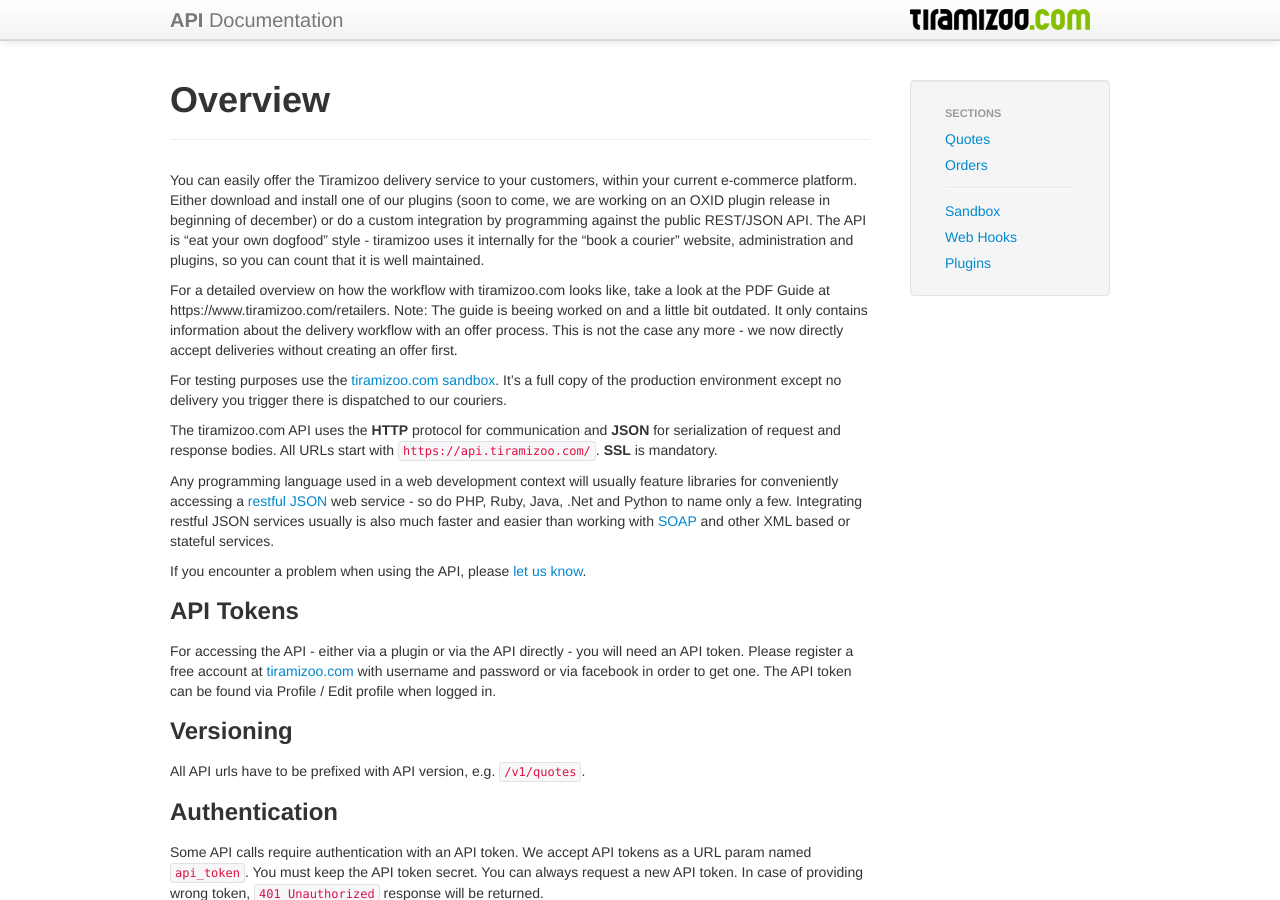
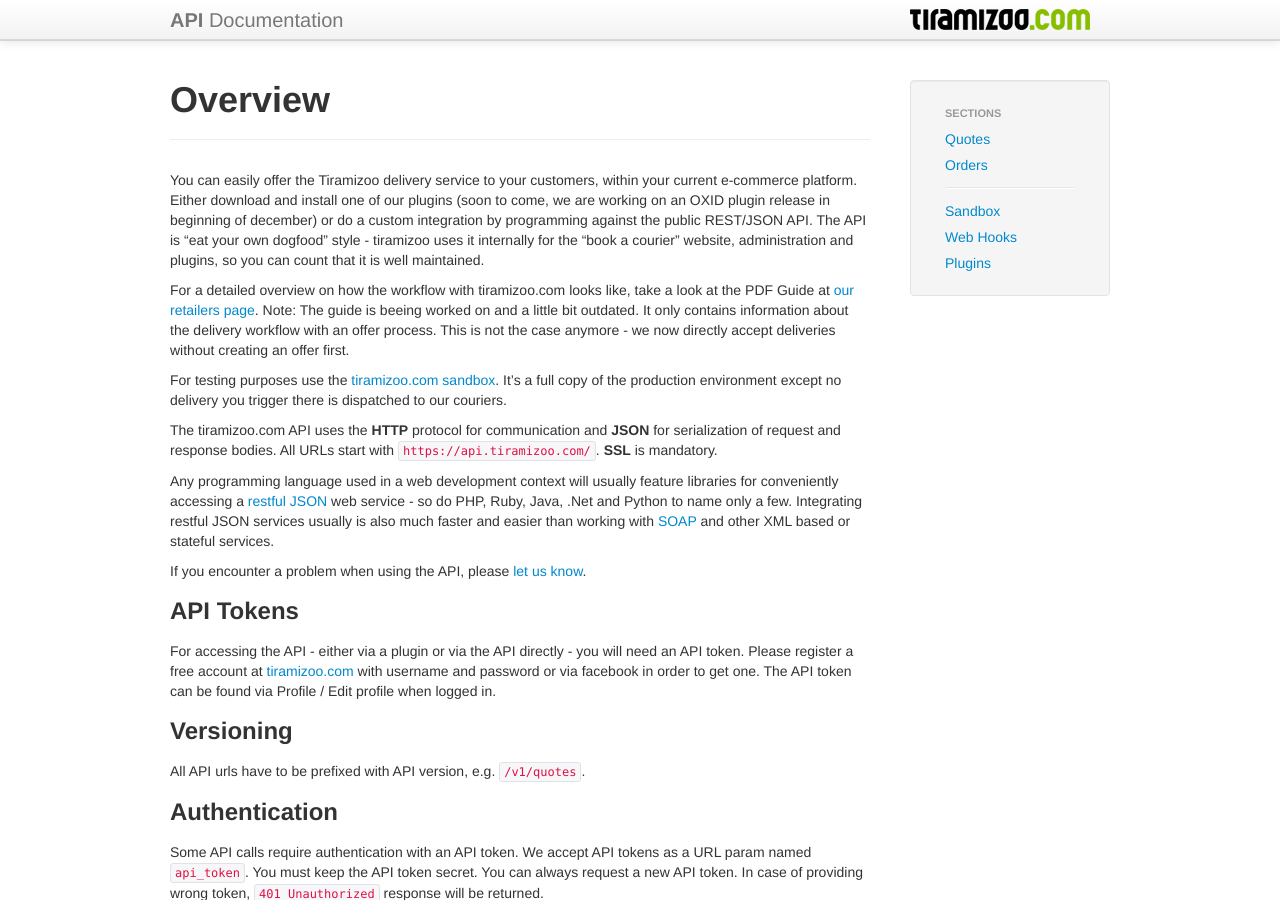
Before and after one commit to Goundar/tiramizoo.github.com, a Jekyll site: the page built from index.md, in a window 1280 px wide and 900 px high. Built offline with Jekyll 4.4.1, drawn with Linux system fonts in a browser that asks for light colours.

Commit message:
Update index.md

```diff
--- a/index.md
+++ b/index.md
@@ -12,9 +12,10 @@ dogfood" style - tiramizoo uses it internally for the "book a courier"
 website, administration and plugins, so you can count that it is well maintained.
 
 For a detailed overview on how the workflow with tiramizoo.com looks like, take a look at the
-PDF Guide at https://www.tiramizoo.com/retailers. Note: The guide is beeing worked on and a little bit outdated. It
-only contains information about the delivery workflow with an offer process. This is not the case
-any more - we now directly accept deliveries without creating an offer first.
+PDF Guide at [our retailers page](https://www.tiramizoo.com/retailers). Note: The guide is
+beeing worked on and a little bit outdated. It only contains information about the delivery
+workflow with an offer process. This is not the case anymore - we now directly accept deliveries
+without creating an offer first.
 
 For testing purposes use the [tiramizoo.com sandbox](/sandbox.html). It's a full copy of the production environment
 except no delivery you trigger there is dispatched to our couriers.
```
